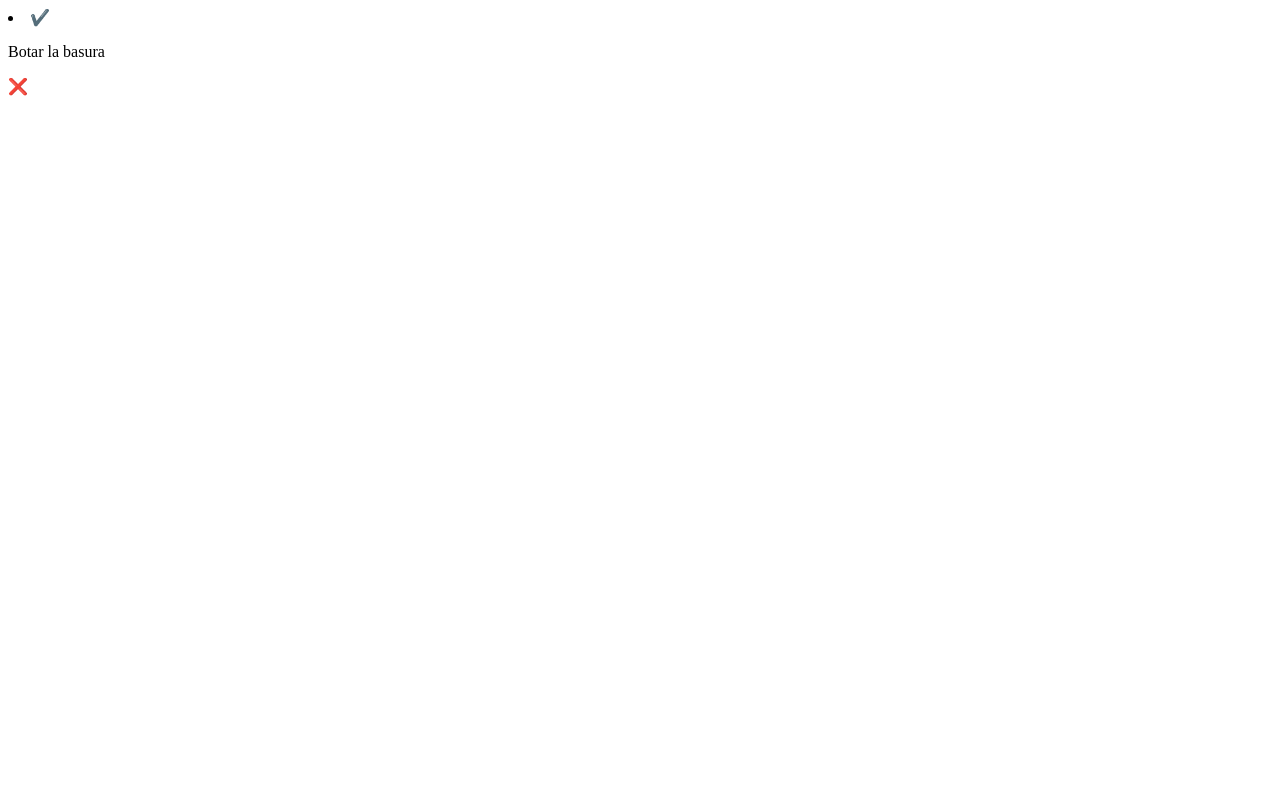
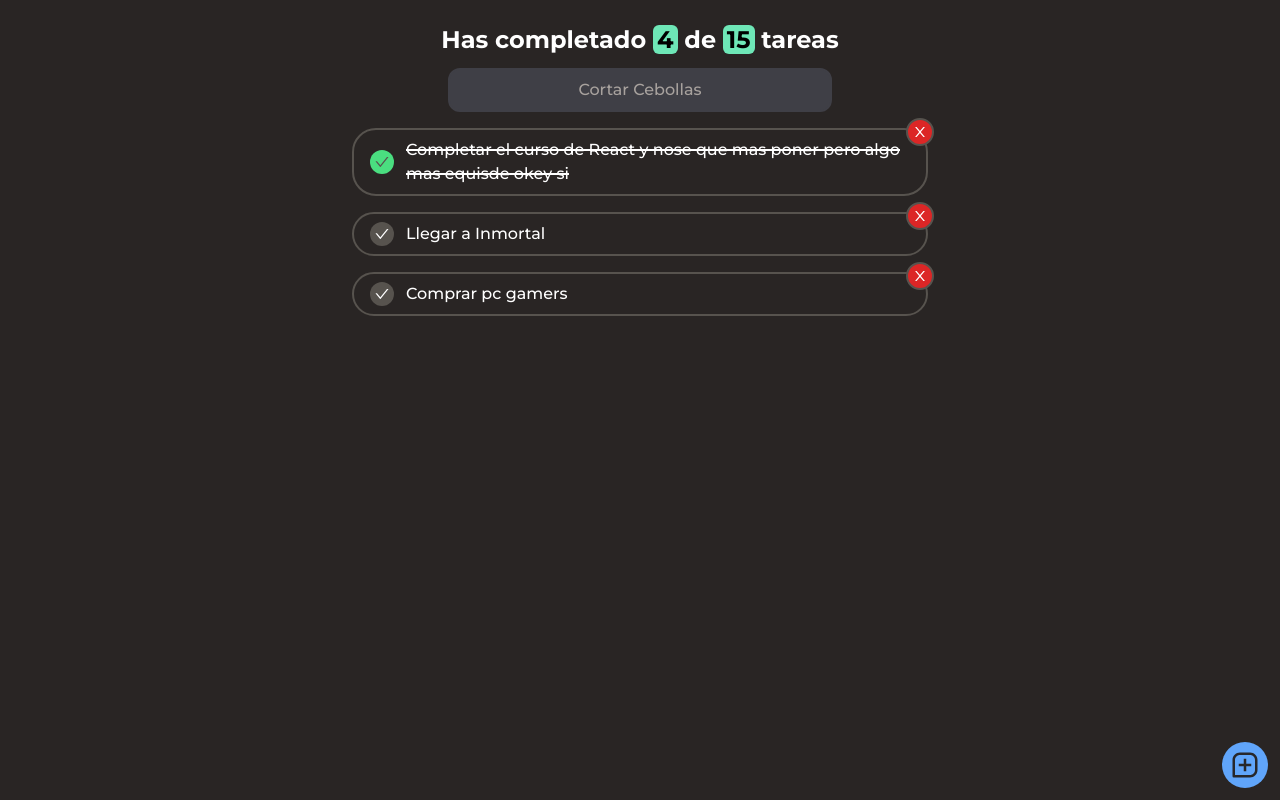
Before and after one commit to korelss7/react-intro, a React (Create React App) app: page / in a window 1280 px wide. Built offline with nearby package versions, Linux system fonts and the light colour scheme.

Commit message:
Create main components & Using styles with Tailwind.css

```diff
--- a/package.json
+++ b/package.json
@@ -4,6 +4,7 @@
   "dependencies": {
     "react": "^18",
     "react-dom": "^18",
+    "react-icons": "^4.10.1",
     "react-scripts": "5.0.1",
     "web-vitals": "^2.1.4"
   },
@@ -28,5 +29,8 @@
       "last 1 firefox version",
       "last 1 safari version"
     ]
+  },
+  "devDependencies": {
+    "tailwindcss": "^3.3.3"
   }
 }
--- a/public/index.html
+++ b/public/index.html
@@ -2,7 +2,6 @@
 <html lang="en">
   <head>
     <meta charset="utf-8" />
-    <link rel="icon" href="%PUBLIC_URL%/favicon.ico" />
     <meta name="viewport" content="width=device-width, initial-scale=1" />
     <meta name="theme-color" content="#97ca3f" />
     <meta
@@ -25,10 +24,16 @@
       Learn how to configure a non-root public URL by running `npm run build`.
     -->
     <title>React App</title>
+    <link rel="preconnect" href="https://fonts.googleapis.com" />
+    <link rel="preconnect" href="https://fonts.gstatic.com" crossorigin />
+    <link
+      href="https://fonts.googleapis.com/css2?family=Montserrat:wght@300;500;700&display=swap"
+      rel="stylesheet"
+    />
   </head>
   <body>
     <noscript>You need to enable JavaScript to run this app.</noscript>
-    <div id="root"></div>
+    <main id="root"></main>
     <!--
       This HTML file is a template.
       If you open it directly in the browser, you will see an empty page.
--- a/src/App.js
+++ b/src/App.js
@@ -1,12 +1,28 @@
-const TodoItem = () => (
-  <li>
-    <span>✔️</span>
-    <p>Botar la basura</p>
-    <span>❌</span>
-  </li>
-);
+import { TodoCounter } from "./TodoCounter";
+import { TodoSearch } from "./TodoSearch";
+import { TodoList } from "./TodoList";
+import { TodoItem } from "./TodoItem";
+import { CreateTodoButton } from "./CreateTodoButton";
 
 function App() {
-  return <TodoItem />;
+  return (
+    <article className="bg-stone-800 w-full h-screen text-white flex flex-col items-center font-montserrat">
+      <section className="flex flex-col items-center gap-3 mt-6 mb-4">
+        <TodoCounter />
+        <TodoSearch />
+      </section>
+
+      <TodoList>
+        <TodoItem
+          task="Completar el curso de React y nose que mas poner pero algo mas equisde okey si"
+          completed
+        />
+        <TodoItem task="Llegar a Inmortal" />
+        <TodoItem task="Comprar pc gamers" />
+      </TodoList>
+
+      <CreateTodoButton />
+    </article>
+  );
 }
 export { App };
--- /dev/null
+++ b/src/CreateTodoButton.js
@@ -0,0 +1,11 @@
+import { BiMessageSquareAdd } from "react-icons/bi";
+
+const CreateTodoButton = () => {
+  return (
+    <button className="bg-blue-400 p-2 rounded-full group hover:bg-zinc-900 transition-colors hover:shadow-lg hover:shadow-blue-300 absolute bottom-3 right-3">
+      <BiMessageSquareAdd className="fill-zinc-800 text-3xl group-hover:fill-blue-300 transition-colors" />
+    </button>
+  );
+};
+
+export { CreateTodoButton };
--- /dev/null
+++ b/src/TodoCounter.js
@@ -0,0 +1,10 @@
+function TodoCounter() {
+  return (
+    <h1 className="text-center font-bold text-xl text px-2 sm:text-2xl">
+      Has completado <span className="count-number">4</span> de{" "}
+      <span className="count-number">15</span> tareas
+    </h1>
+  );
+}
+
+export { TodoCounter };
--- /dev/null
+++ b/src/TodoItem.js
@@ -0,0 +1,21 @@
+import { AiOutlineCheck, AiOutlineClose } from "react-icons/ai";
+
+const TodoItem = ({ task, completed = false }) => (
+  <li className="px-4 py-2 relative flex items-center gap-3 bg-transparent border-2 rounded-3xl border-stone-600 max-w-sm sm:max-w-lg md:max-w-xl">
+    <span
+      className={`${completed ? "icon-check--active" : "icon-check"} group`}
+    >
+      <AiOutlineCheck
+        className={completed ? "icon-check-logo--active" : "icon-check-logo"}
+      />
+    </span>
+    <p className={completed && "line-through decoration-2 decoration-white"}>
+      {task}
+    </p>
+    <span className="absolute -top-3 -right-2 bg-red-600 rounded-full p-1  border-2 border-stone-600 cursor-pointer hover:bg-red-700 transition-colors">
+      <AiOutlineClose className="fill-white text-base" />
+    </span>
+  </li>
+);
+
+export { TodoItem };
--- /dev/null
+++ b/src/TodoList.js
@@ -0,0 +1,5 @@
+const TodoList = ({ children }) => {
+  return <ul className="flex flex-col gap-4 px-3 sm:px-0">{children}</ul>;
+};
+
+export { TodoList };
--- /dev/null
+++ b/src/TodoSearch.js
@@ -0,0 +1,10 @@
+const TodoSearch = () => {
+  return (
+    <input
+      placeholder="Cortar Cebollas"
+      className="bg-zinc-700 placeholder-stone-400 text-white text-center border-2 border-zinc-700 outline-none p-2 rounded-xl w-64 sm:w-96 text-base font-medium hover:shadow-md hover:shadow-neutral-500 transition-shadow focus:border-white focus:shadow-neutral-500 focus:shadow-md"
+    ></input>
+  );
+};
+
+export { TodoSearch };
--- /dev/null
+++ b/src/index.css
@@ -0,0 +1,21 @@
+@tailwind base;
+@tailwind components;
+
+.count-number {
+  @apply bg-emerald-300 px-1 rounded-md text-black
+}
+
+.icon-check {
+  @apply bg-stone-600 rounded-full p-1 cursor-pointer hover:bg-white transition-colors;
+}
+.icon-check--active {
+  @apply bg-green-400 rounded-full p-1 cursor-pointer
+}
+.icon-check-logo {
+  @apply fill-white text-base group-hover:fill-stone-600
+}
+.icon-check-logo--active {
+  @apply fill-stone-600 text-base
+}
+
+@tailwind utilities;
--- a/src/index.js
+++ b/src/index.js
@@ -1,6 +1,8 @@
 import React from "react";
 import ReactDOM from "react-dom/client";
 import { App } from "./App.js";
+import "./index.css";
 
-const root = ReactDOM.createRoot(document.getElementById("root"));
+const element = document.getElementById("root");
+const root = ReactDOM.createRoot(element);
 root.render(<App />);
--- /dev/null
+++ b/tailwind.config.js
@@ -0,0 +1,12 @@
+/** @type {import('tailwindcss').Config} */
+module.exports = {
+  content: ["./src/**/*.{js,jsx,ts,tsx}"],
+  theme: {
+    extend: {
+      fontFamily: {
+        montserrat: ["Montserrat"],
+      },
+    },
+  },
+  plugins: [],
+};
```
Also changed, not shown: 1 other file (tests, documents, lock files or other folders).
